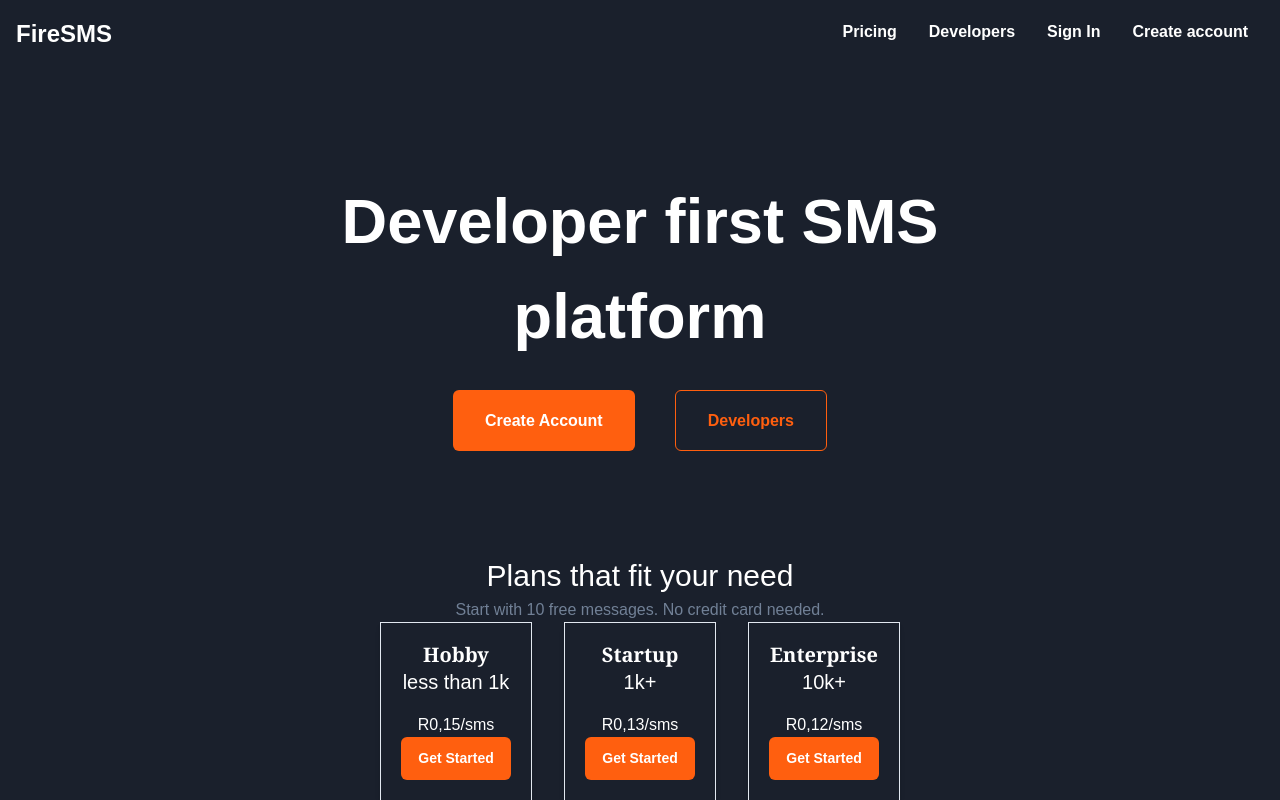
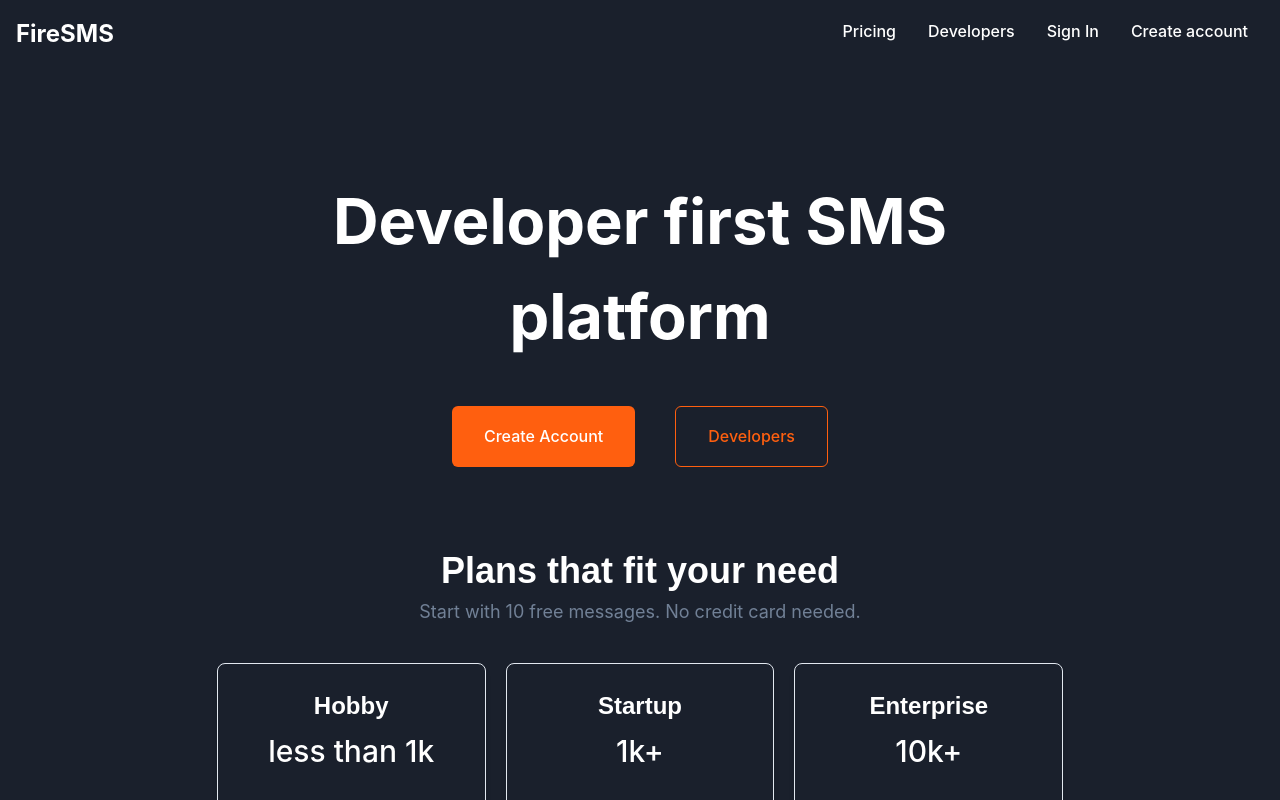
Before and after one commit to africacodeacademy/FireSMS-Frontend, a React (Create React App) app: page / in a window 1280 px wide. Shown: the top 800 px of the page. Built offline with nearby package versions, Linux system fonts and the light colour scheme.

Commit message:
commit changes on landing Page components

```diff
--- a/src/Components/LandingPageContents/PlansComponent/plans.tsx
+++ b/src/Components/LandingPageContents/PlansComponent/plans.tsx
@@ -26,12 +26,12 @@
       </Flex>
       <Flex
         gap="10"
-        mr="4"
+        p="4"
         textAlign={{ base: "center", md: "center" }}
         justify={{ base: "center", md: "center" }}
-        pb={{ base: "20%", md: "8%" }}
+        pb={{ base: "20%", md: "6%" }}
         direction={{ base: "column", md: "row" }}
-        w={{ base: "80%", md: "100%" }}
+        w={{ base: "100%", md: "100%" }}
       >
         <Button
           pt="5"
--- a/src/Components/LandingPageContents/PricesComponet/PricesBtn.tsx
+++ b/src/Components/LandingPageContents/PricesComponet/PricesBtn.tsx
@@ -4,7 +4,7 @@
   return (
     <Button
       fontWeight="semibold"
-      size="sm"
+      size="md"
       h="42.7px"
       w="110px"
       cursor="pointer"
--- a/src/Components/LandingPageContents/PricesComponet/pricesFormat.tsx
+++ b/src/Components/LandingPageContents/PricesComponet/pricesFormat.tsx
@@ -1,21 +1,40 @@
 /* eslint-disable react/jsx-props-no-spreading */
-import { Box, Heading, Text } from "@chakra-ui/react";
+import { Box, Heading, Stack, Text } from "@chakra-ui/react";
 import PricesBtn from "./PricesBtn";
 
 function PricesFormat(props: any) {
-  const { title, desc, subTitle, ...rest } = props;
+  const { title, dataContent1, dataContent2, dataContent3, subTitle, ...rest } =
+    props;
   return (
-    <Box textAlign="center" p={5} shadow="md" borderWidth="1px" {...rest}>
-      <Heading color="white" fontSize="xl">
+    <Box
+      textAlign="center"
+      p={5}
+      shadow="md"
+      borderWidth="1px"
+      borderRadius="lg"
+      w={{ base: "80%", md: "21%" }}
+      {...rest}
+    >
+      <Heading color="white" fontSize="2xl" pb="2" pt="2" fontFamily="Arial">
         {title}
       </Heading>
-      <Text color="white" fontSize="xl">
+      <Text color="white" fontSize="3xl" fontWeight="semibold">
         {subTitle}
       </Text>
-      <Text color="white" mt={4}>
-        {desc}
+      <Stack mt={2} pb="5" direction="row" alignItems="center" justify="center">
+        <Text fontSize="3xl" color="white" fontWeight="semibold">
+          {dataContent1}
+        </Text>
+        <Text fontSize="5xl" color="white" fontWeight="extrabold">
+          {dataContent2}
+        </Text>
+        <Text fontSize="3xl" color="gray.500">
+          {dataContent3}
+        </Text>
+      </Stack>
+      <Text pb="8">
+        <PricesBtn />
       </Text>
-      <PricesBtn />
     </Box>
   );
 }
--- a/src/Components/LandingPageContents/PricesComponet/pricesStack.tsx
+++ b/src/Components/LandingPageContents/PricesComponet/pricesStack.tsx
@@ -3,22 +3,51 @@
 
 function PricesStak() {
   return (
-    <Box bg="gray.800" alignItems="center">
-      <Text color="white" textAlign="center" fontSize="3xl">
+    <Box bg="gray.800" alignItems="center" pb={{ base: "20%", md: "8%" }}>
+      <Text
+        color="white"
+        textAlign="center"
+        fontSize="4xl"
+        fontWeight="semibold"
+        fontFamily="sans-serif"
+      >
         Plans that fit your need
       </Text>
-      <Text color="gray.500" textAlign="center">
+      <Text
+        color="gray.500"
+        textAlign="center"
+        fontSize="lg"
+        pb={{ base: "9%", md: "3%" }}
+      >
         Start with 10 free messages. No credit card needed.
       </Text>
       <Stack
-        spacing={8}
+        spacing={5}
         alignItems="center"
         justifyContent="center"
         direction={{ base: "column", md: "row" }}
       >
-        <PricesFormat title="Hobby" subTitle="less than 1k" desc="R0,15/sms" />
-        <PricesFormat title="Startup" subTitle="1k+" desc="R0,13/sms" />
-        <PricesFormat title="Enterprise" subTitle="10k+" desc="R0,12/sms" />
+        <PricesFormat
+          title="Hobby"
+          subTitle="less than 1k"
+          dataContent1="R"
+          dataContent2="0,15"
+          dataContent3="/sms"
+        />
+        <PricesFormat
+          title="Startup"
+          subTitle="1k+"
+          dataContent1="R"
+          dataContent2="0,13"
+          dataContent3="/sms"
+        />
+        <PricesFormat
+          title="Enterprise"
+          subTitle="10k+"
+          dataContent1="R"
+          dataContent2="0,12"
+          dataContent3="/sms"
+        />
       </Stack>
     </Box>
   );
--- a/src/Components/Navigation/NavButtons.tsx
+++ b/src/Components/Navigation/NavButtons.tsx
@@ -5,10 +5,10 @@
 
   return (
     <Button
-      pt="5"
+      pt="5.4"
       pr="4"
       pl="4"
-      pb="5"
+      pb="5.4"
       color="white"
       size={{ base: "8px", md: "md" }}
       cursor="pointer"
--- a/src/ExtendTheme.tsx
+++ b/src/ExtendTheme.tsx
@@ -2,7 +2,7 @@
 
 const CustomTheme = extendTheme({
   fonts: {
-    body: "kern, sans-serif",
+    body: "apple-system,BlinkMacSystemFont,Segoe UI,Helvetica,Arial,sans-serif,Apple Color Emoji,Segoe UI Emoji,Segoe UI Symbol",
     heading: "Georgia, serif",
   },
   breakpoints: {
@@ -59,5 +59,18 @@
     wider: "0.05em",
     widest: "0.1em",
   },
+  borderRadius: {
+    radii: {
+      none: "0",
+      sm: "0.125rem",
+      base: "0.25rem",
+      md: "0.375rem",
+      lg: "0.5rem",
+      xl: "0.75rem",
+      "2xl": "1rem",
+      "3xl": "1.5rem",
+      full: "9999px",
+    },
+  },
 });
 export default CustomTheme;
```
